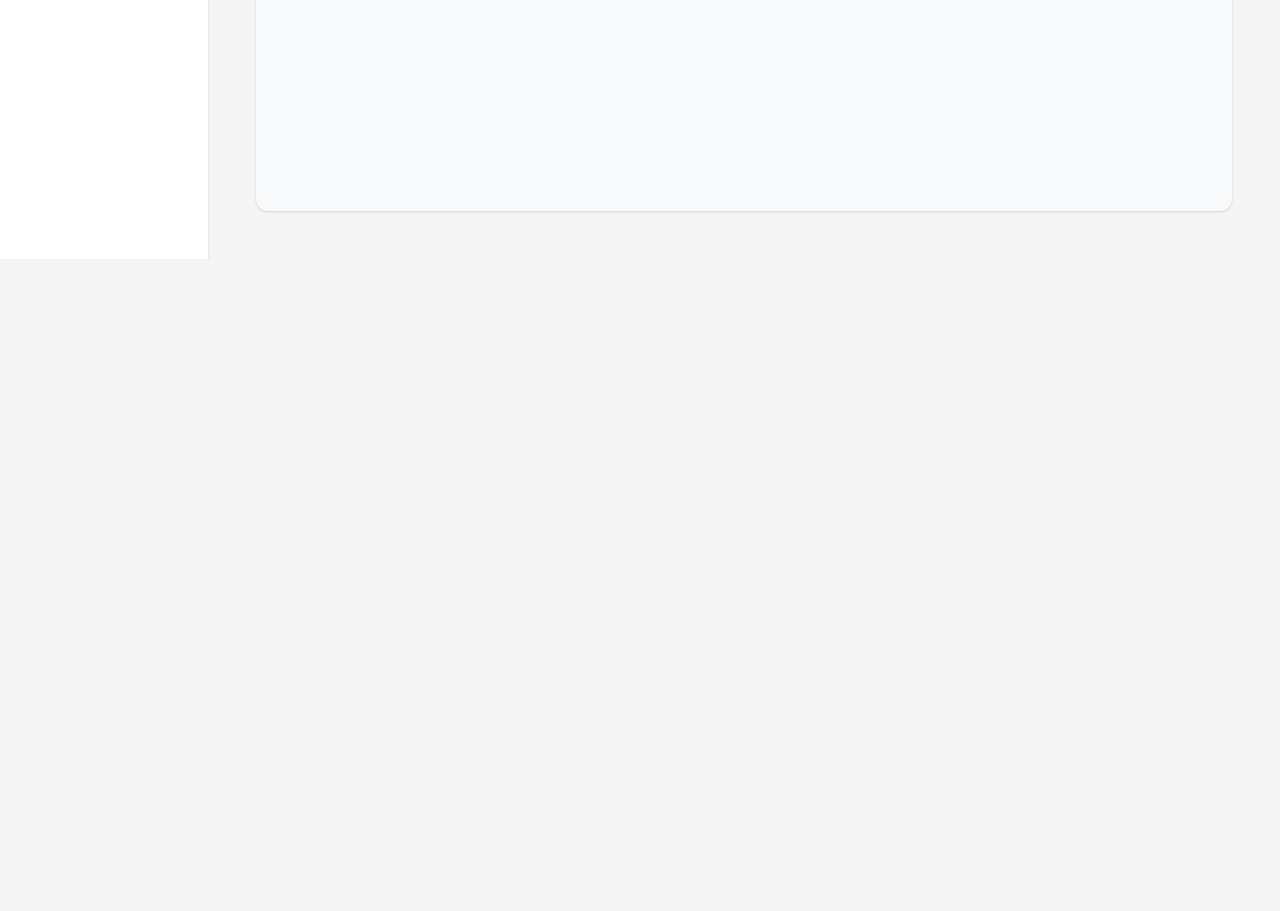
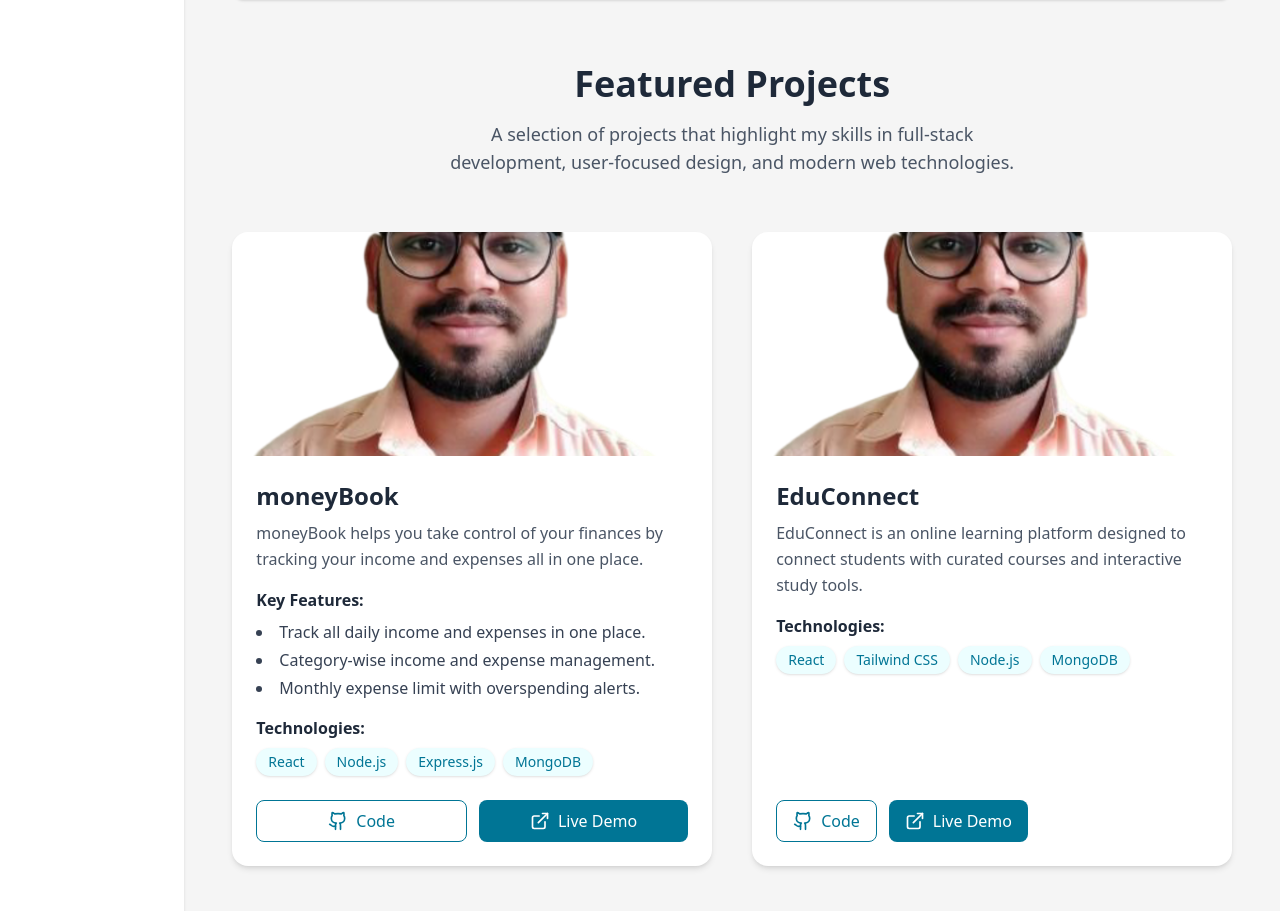
Before and after one commit to ravikanttarare95/updated_portfolio, a React (Vite) app: page / in a window 1280 px wide. Shown: the part 541-1452 px from the top of the page. Before the commit the page ends 800 px from the top, so only its background shows below. Built offline with nearby package versions, Linux system fonts and the light colour scheme.

Commit message:
Project section

```diff
--- a/src/App.jsx
+++ b/src/App.jsx
@@ -1,27 +1,11 @@
 import React from "react";
 import MyPhoto from "./../public/my-photo.png";
-import { MapPin, Download, Linkedin, Github, Mail, Phone } from "lucide-react";
-import { SiPeerlist } from "react-icons/si";
+import { MapPin, Download, Linkedin, ExternalLink, Github } from "lucide-react";
+
 import Button from "./components/Button";
 
-import NAV_LINKS from "./configs/NavLinks";
-const SOCIAL_ICONS = [
-  {
-    Icon: Github,
-  },
-  {
-    Icon: Linkedin,
-  },
-  {
-    Icon: SiPeerlist,
-  },
-  {
-    Icon: Mail,
-  },
-  {
-    Icon: Phone,
-  },
-];
+import NAV_LINKS from "./configs/NavLinks.js";
+import SOCIAL_ICONS from "./configs/SocialIcons.js";
 
 function App() {
   return (
@@ -51,7 +35,7 @@ function App() {
       </nav>
 
       {/* Main Content */}
-      <main className="flex justify-center p-6 md:p-12">
+      <main className="p-6 md:p-12">
         <div className="bg-gray-50 rounded-xl shadow p-10 w-full">
           {/* Profile image (visible only on small screens) */}
           <div className="flex justify-center mb-6 md:hidden">
@@ -63,7 +47,7 @@ function App() {
           </div>
 
           {/* Name */}
-          <h1 className="text-5xl font-bold text-gray-900 mb-3">
+          <h1 className="text-5xl font-bold text-gray-700 mb-3">
             Ravikant Tarare
           </h1>
 
@@ -79,7 +63,7 @@ function App() {
                 <div key={index}>
                   <Icon
                     size={39}
-                    className="shadow-lg p-2 border-1 border-gray-300 rounded-lg bg-gray-100 text-gray-600 hover:text-cyan-600 hover:bg-cyan-100 hover:border-cyan-600 cursor-pointer"
+                    className="shadow-lg p-2 border-1 border-gray-200 rounded-lg bg-gray-100 text-gray-600 hover:text-cyan-600 hover:bg-cyan-50 hover:border-cyan-600 cursor-pointer"
                   />
                 </div>
               );
@@ -103,21 +87,23 @@ function App() {
           <div className="flex flex-col sm:flex-row gap-4">
             <Button
               btnTitle={
-                <div className="flex items-center justify-center gap-2">
+                <>
                   <Download className="w-5 h-5" />
                   Download Resume
-                </div>
+                </>
               }
               btnVariant={"primary"}
+              btnSize={"lg"}
             />
             <Button
               btnTitle={
-                <div className="flex items-center justify-center gap-2">
+                <>
                   <Linkedin className="w-5 h-5" />
                   View LinkedIn
-                </div>
+                </>
               }
               btnVariant={"secondary"}
+              btnSize={"lg"}
               onBtnClick={() => {
                 window.open(
                   "https://www.linkedin.com/in/ravikant-tarare-7843b31b0/",
@@ -127,6 +113,158 @@ function App() {
             />
           </div>
         </div>
+        <div className=" w-full">
+          <section className="py-16">
+            <div className="max-w-6xl mx-auto">
+              {/* Heading */}
+              <h2 className="text-4xl font-extrabold text-gray-800 mb-4 text-center">
+                Featured Projects
+              </h2>
+              <p className="text-gray-600 text-lg w-150 mx-auto text-center mb-14">
+                A selection of projects that highlight my skills in full-stack
+                development, user-focused design, and modern web technologies.
+              </p>
+
+              {/* Projects Grid */}
+              <div className="grid gap-10 md:grid-cols-2">
+                {/* Project Card */}
+                <div className="group rounded-2xl overflow-hidden shadow-md hover:shadow-xl transition duration-300 bg-white flex flex-col">
+                  {/* Image */}
+                  <div className="relative overflow-hidden">
+                    <img
+                      src={MyPhoto}
+                      alt="moneyBook"
+                      className="w-full h-56 object-cover transform group-hover:scale-105 transition duration-300"
+                    />
+                  </div>
+
+                  {/* Content */}
+                  <div className="p-6 flex flex-col flex-1">
+                    <h4 className="text-2xl font-semibold text-gray-800 mb-2">
+                      moneyBook
+                    </h4>
+                    <p className="text-gray-600 mb-4 leading-relaxed">
+                      moneyBook helps you take control of your finances by
+                      tracking your income and expenses all in one place.
+                    </p>
+                    <h5 className="font-semibold text-gray-800 mb-2">
+                      Key Features:
+                    </h5>
+                    <ul className="list-disc list-inside space-y-1 text-gray-700 mb-4">
+                      <li>Track all daily income and expenses in one place.</li>
+                      <li>Category-wise income and expense management.</li>
+                      <li>Monthly expense limit with overspending alerts.</li>
+                    </ul>
+
+                    {/* Tags */}
+                    <h5 className="font-semibold text-gray-800 mb-2">
+                      Technologies:
+                    </h5>
+                    <ul className="flex flex-wrap gap-2 mb-6">
+                      <li className="bg-cyan-50 px-3 py-1 rounded-full text-cyan-700 text-sm font-medium shadow-sm">
+                        React
+                      </li>
+                      <li className="bg-cyan-50 px-3 py-1 rounded-full text-cyan-700 text-sm font-medium shadow-sm">
+                        Node.js
+                      </li>
+                      <li className="bg-cyan-50 px-3 py-1 rounded-full text-cyan-700 text-sm font-medium shadow-sm">
+                        Express.js
+                      </li>
+                      <li className="bg-cyan-50 px-3 py-1 rounded-full text-cyan-700 text-sm font-medium shadow-sm">
+                        MongoDB
+                      </li>
+                    </ul>
+
+                    {/* Buttons */}
+                    <div className="flex justify-between gap-3 mt-auto">
+                      <Button
+                        btnTitle={
+                          <div className="flex items-center gap-2">
+                            <Github className="w-5 h-5" />
+                            Code
+                          </div>
+                        }
+                        btnVariant="secondary"
+                        customStyle="w-full"
+                      />
+                      <Button
+                        btnTitle={
+                          <>
+                            <ExternalLink className="w-5 h-5" />
+                            Live Demo
+                          </>
+                        }
+                        btnVariant="primary"
+                        customStyle="w-full"
+                      />
+                    </div>
+                  </div>
+                </div>
+
+                {/* Duplicate and replace content for other projects */}
+                <div className="group rounded-2xl overflow-hidden shadow-md hover:shadow-xl transition duration-300 bg-white flex flex-col">
+                  <div className="relative">
+                    <img
+                      src={MyPhoto}
+                      alt="EduConnect"
+                      className="w-full h-56 object-cover transform group-hover:scale-105 transition duration-300"
+                    />
+                    <div className="absolute inset-0 bg-cyan-700 opacity-0 group-hover:opacity-20 transition duration-300"></div>
+                  </div>
+                  <div className="p-6 flex flex-col flex-1">
+                    <h4 className="text-2xl font-semibold text-gray-800 mb-2">
+                      EduConnect
+                    </h4>
+                    <p className="text-gray-600 mb-4 leading-relaxed">
+                      EduConnect is an online learning platform designed to
+                      connect students with curated courses and interactive
+                      study tools.
+                    </p>
+
+                    <h5 className="font-semibold text-gray-800 mb-2">
+                      Technologies:
+                    </h5>
+                    <ul className="flex flex-wrap gap-2 mb-6">
+                      <li className="bg-cyan-50 px-3 py-1 rounded-full text-cyan-700 text-sm font-medium shadow-sm">
+                        React
+                      </li>
+                      <li className="bg-cyan-50 px-3 py-1 rounded-full text-cyan-700 text-sm font-medium shadow-sm">
+                        Tailwind CSS
+                      </li>
+                      <li className="bg-cyan-50 px-3 py-1 rounded-full text-cyan-700 text-sm font-medium shadow-sm">
+                        Node.js
+                      </li>
+                      <li className="bg-cyan-50 px-3 py-1 rounded-full text-cyan-700 text-sm font-medium shadow-sm">
+                        MongoDB
+                      </li>
+                    </ul>
+
+                    <div className="flex gap-3 mt-auto">
+                      <Button
+                        btnTitle={
+                          <div className="flex items-center gap-2">
+                            <Github className="w-5 h-5" />
+                            Code
+                          </div>
+                        }
+                        btnVariant="secondary"
+                      />
+                      <Button
+                        btnTitle={
+                          <div className="flex items-center gap-2">
+                            <ExternalLink className="w-5 h-5" />
+                            Live Demo
+                          </div>
+                        }
+                        btnVariant="primary"
+                      />
+                    </div>
+                  </div>
+                </div>
+              </div>
+            </div>
+          </section>
+        </div>
       </main>
     </div>
   );
--- a/src/components/Button.jsx
+++ b/src/components/Button.jsx
@@ -1,15 +1,25 @@
 import React from "react";
 
-function Button({ btnTitle, btnVariant, onBtnClick }) {
+function Button({ btnTitle, btnVariant, btnSize, onBtnClick, customStyle }) {
   return (
     <button
       className={`${
         btnVariant === "primary"
-          ? " px-6 py-3  bg-cyan-700 text-white  hover:bg-cyan-800 "
+          ? "bg-cyan-700 text-white  hover:bg-cyan-800 "
           : btnVariant === "secondary"
-          ? "px-6 py-3  border border-cyan-700 text-cyan-700 hover:bg-cyan-50"
+          ? "border border-cyan-700 text-cyan-700 hover:bg-cyan-700 hover:text-white"
           : ""
-      } cursor-pointer text-base font-medium rounded-lg transition`}
+      }
+      ${
+        btnSize === "md"
+          ? "px-5 py-2 text-sm"
+          : btnSize === "lg"
+          ? "px-6 py-3 text-md"
+          : "px-4 py-2 "
+      }
+      cursor-pointer font-medium rounded-lg transition flex justify-center items-center gap-2
+      ${customStyle}
+      `}
       onClick={onBtnClick}
     >
       {btnTitle}
--- a/src/configs/NavLinks.js
+++ b/src/configs/NavLinks.js
@@ -13,10 +13,10 @@ const NAV_LINKS = [
     linkTitle: "About",
     icon: User,
   },
-  {
-    linkTitle: "Experience",
-    icon: Briefcase,
-  },
+  // {
+  //   linkTitle: "Experience",
+  //   icon: Briefcase,
+  // },
   {
     linkTitle: "Projects",
     icon: FolderKanban,
--- /dev/null
+++ b/src/configs/SocialIcons.js
@@ -0,0 +1,21 @@
+import { SiPeerlist } from "react-icons/si";
+import { MapPin, Download, Linkedin, Github, Mail, Phone } from "lucide-react";
+
+const SOCIAL_ICONS = [
+  {
+    Icon: Github,
+  },
+  {
+    Icon: Linkedin,
+  },
+  {
+    Icon: SiPeerlist,
+  },
+  {
+    Icon: Mail,
+  },
+  {
+    Icon: Phone,
+  },
+];
+export default SOCIAL_ICONS;
```
